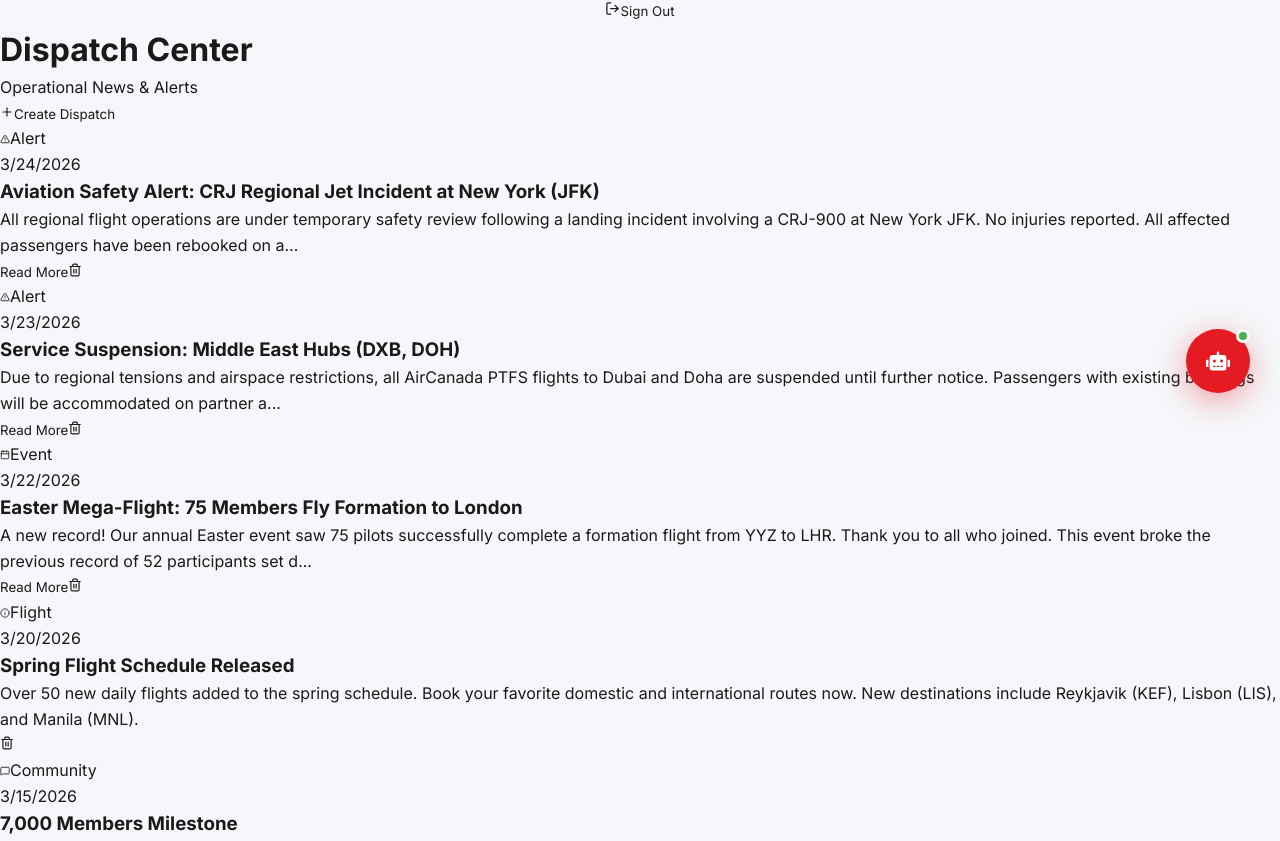
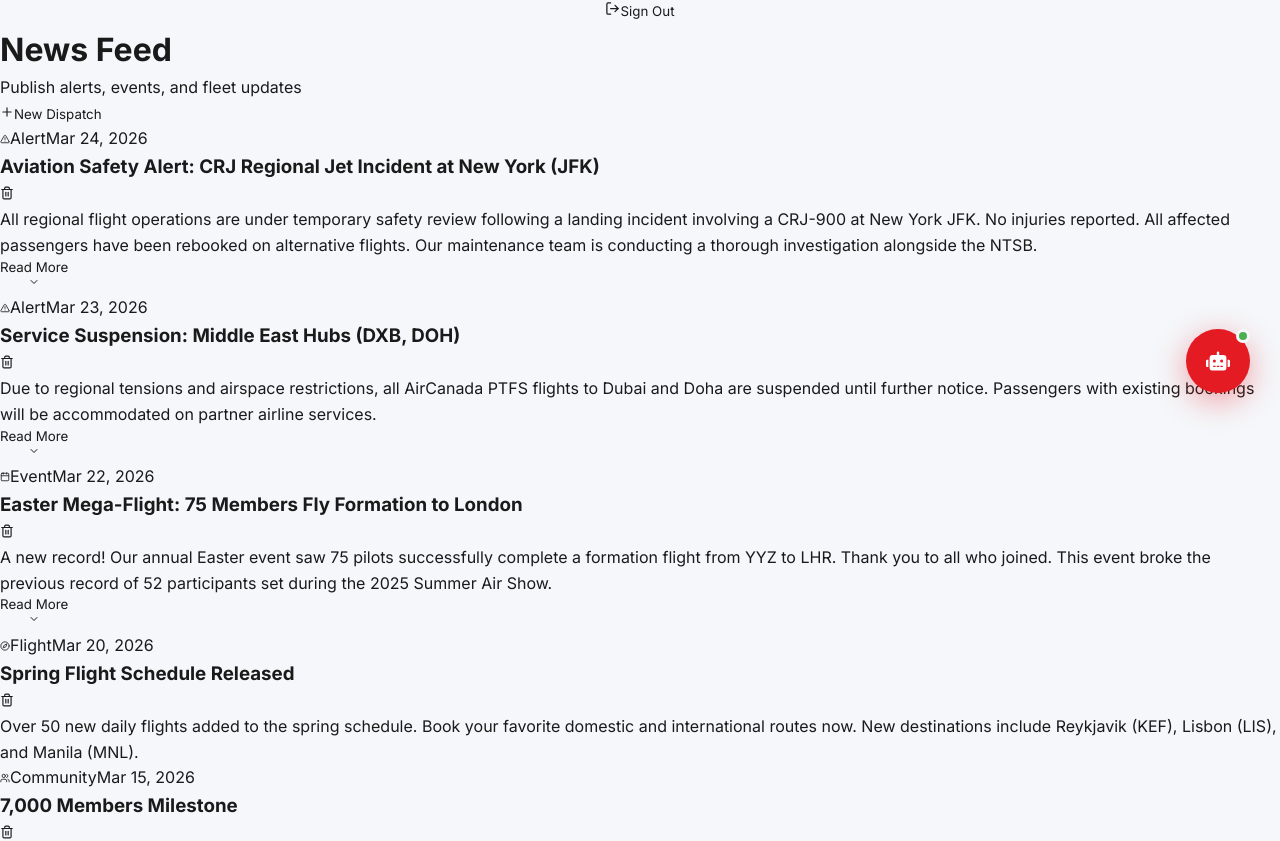
Before and after one commit to samthecanadianpilot/Aircanada.com, a Next.js app: page /staff/news in a window 1280 px wide. Shown: the part 377-1218 px from the top of the page. Built offline with nearby package versions, Linux system fonts and the light colour scheme.

Commit message:
UI Construction: src/app/staff/news/page.tsx

```diff
--- a/src/app/staff/news/page.tsx
+++ b/src/app/staff/news/page.tsx
@@ -1,17 +1,16 @@
 "use client";
 
 import { useState, useEffect } from "react";
-import { Plus, Trash2, Image as ImageIcon, MessageSquare, AlertTriangle, Plane, Calendar, Info, Loader2 } from "lucide-react";
+import { Plus, Trash2, Image as ImageIcon, AlertTriangle, Plane, Calendar, Compass, Users, Loader2, ChevronDown, X } from "lucide-react";
 import { motion, AnimatePresence } from "framer-motion";
-import { cn } from "@/lib/utils";
 import { toast } from "sonner";
 
 const categories = [
-  { label: "Alert", icon: AlertTriangle, color: "text-red-500 bg-red-500/10 border-red-500/20" },
-  { label: "Fleet", icon: Plane, color: "text-blue-500 bg-blue-500/10 border-blue-500/20" },
-  { label: "Event", icon: Calendar, color: "text-purple-500 bg-purple-500/10 border-purple-500/20" },
-  { label: "Flight", icon: Info, color: "text-emerald-500 bg-emerald-500/10 border-emerald-500/20" },
-  { label: "Community", icon: MessageSquare, color: "text-amber-500 bg-amber-500/10 border-amber-500/20" },
+  { label: "Alert", icon: AlertTriangle, color: "bg-red-100 text-red-600 border-red-200" },
+  { label: "Fleet", icon: Plane, color: "bg-blue-100 text-blue-600 border-blue-200" },
+  { label: "Event", icon: Calendar, color: "bg-amber-100 text-amber-700 border-amber-200" },
+  { label: "Flight", icon: Compass, color: "bg-emerald-100 text-emerald-600 border-emerald-200" },
+  { label: "Community", icon: Users, color: "bg-purple-100 text-purple-600 border-purple-200" },
 ];
 
 export default function NewsHub() {
@@ -19,7 +18,6 @@
   const [loading, setLoading] = useState(true);
   const [isCreating, setIsCreating] = useState(false);
   const [expandedId, setExpandedId] = useState<string | null>(null);
-  const [isUploading, setIsUploading] = useState(false);
 
   const [newPost, setNewPost] = useState({
     headline: "",
@@ -28,200 +26,169 @@
     image: null as string | null
   });
 
-  useEffect(() => {
-    fetchNews();
-  }, []);
+  useEffect(() => { fetchNews(); }, []);
 
   const fetchNews = async () => {
     try {
       const res = await fetch("/api/news");
       const data = await res.json();
       setPosts(data);
-    } catch (err) {
-      toast.error("Signal lost: Could not fetch news");
-    } finally {
-      setLoading(false);
-    }
-  };
-
-  const handleFileUpload = async (e: React.ChangeEvent<HTMLInputElement>) => {
-    const file = e.target.files?.[0];
-    if (!file) return;
-
-    setIsUploading(true);
-    const body = new FormData();
-    body.append("file", file);
-
-    try {
-      const res = await fetch("/api/upload", {
-        method: "POST",
-        body
-      });
-      const data = await res.json();
-      if (data.url) {
-        setNewPost(prev => ({ ...prev, image: data.url }));
-        toast.success("Media uplinked");
-      }
-    } catch (err) {
-      toast.error("Media failed to process");
-    } finally {
-      setIsUploading(false);
-    }
+    } catch { toast.error("Failed to load news"); }
+    finally { setLoading(false); }
   };
 
   const handleCreate = async () => {
-    if (!newPost.headline || !newPost.content) {
-      toast.error("Headline and content required");
-      return;
-    }
-
+    if (!newPost.headline || !newPost.content) return toast.error("Required fields missing");
     try {
-      // Create with token (base64 of gamo123 for the existing API requirement)
       const token = btoa("staff-123-gamo123");
       const body = new FormData();
       body.append("token", token);
       body.append("headline", newPost.headline);
       body.append("content", newPost.content);
       body.append("category", newPost.category);
-      if (newPost.image) body.append("image_url", newPost.image); // We already uploaded it, so we pass the URL
-
-      const res = await fetch("/api/news", {
-        method: "POST",
-        body
-      });
-
+      const res = await fetch("/api/news", { method: "POST", body });
       if (res.ok) {
-        toast.success("Dispatch transmitted");
+        toast.success("Dispatch published");
         setIsCreating(false);
         setNewPost({ headline: "", content: "", category: "Alert", image: null });
         fetchNews();
       }
-    } catch (err) {
-      toast.error("Transmission failed");
-    }
-  };
-
-  const deletePost = async (id: string) => {
-    // Note: The existing news API doesn't have a DELETE method shown in my previous check.
-    // I should probably add it or just implement it.
-    // For now I'll just skip to keep it safe, or add it to the route.
-    toast.info("Deletion protocol pending API update");
+    } catch { toast.error("Failed to publish"); }
   };
 
   if (loading) return (
     <div className="flex justify-center py-20">
-      <Loader2 className="animate-spin text-red-600" size={32} />
+      <Loader2 className="animate-spin text-red-500" size={28} />
     </div>
   );
 
   return (
-    <div className="space-y-8">
-      <div className="flex justify-between items-end">
+    <div className="space-y-6">
+      {/* Header */}
+      <div className="flex justify-between items-center">
         <div>
-          <h1 className="text-2xl font-black tracking-tighter uppercase italic">Dispatch Center</h1>
-          <p className="text-[10px] tracking-[0.3em] text-white/40 uppercase font-bold mt-1">Operational News & Alerts</p>
+          <h1 className="text-xl font-bold text-gray-900">News Feed</h1>
+          <p className="text-sm text-gray-500 mt-0.5">Publish alerts, events, and fleet updates</p>
         </div>
         <button
           onClick={() => setIsCreating(true)}
-          className="px-4 py-2 bg-red-600 hover:bg-red-700 text-white rounded-sm text-[10px] font-black uppercase tracking-widest flex items-center shadow-[0_0_15px_rgba(220,38,38,0.2)]"
+          className="flex items-center gap-2 px-4 py-2.5 bg-red-600 hover:bg-red-700 text-white rounded-lg text-xs font-semibold tracking-wide transition-colors shadow-sm"
         >
-          <Plus size={14} className="mr-2" />
-          Create Dispatch
+          <Plus size={14} />
+          New Dispatch
         </button>
       </div>
 
+      {/* Create Form */}
       <AnimatePresence>
         {isCreating && (
           <motion.div
-            initial={{ opacity: 0, y: -20 }}
-            animate={{ opacity: 1, y: 0 }}
-            exit={{ opacity: 0, y: -20 }}
-            className="p-6 bg-white/5 border border-white/10 rounded-lg space-y-4"
+            initial={{ opacity: 0, height: 0 }}
+            animate={{ opacity: 1, height: "auto" }}
+            exit={{ opacity: 0, height: 0 }}
+            className="bg-white rounded-xl border border-gray-200 overflow-hidden"
           >
-            <div className="grid grid-cols-2 gap-4">
+            <div className="p-6 space-y-4">
+              <div className="flex justify-between items-center mb-2">
+                <h2 className="text-sm font-semibold text-gray-900 uppercase tracking-wider">New Dispatch</h2>
+                <button onClick={() => setIsCreating(false)} className="text-gray-400 hover:text-gray-600">
+                  <X size={16} />
+                </button>
+              </div>
               <input
-                placeholder="DISPATCH HEADLINE"
-                className="col-span-2 bg-transparent border-b border-white/10 p-2 text-sm font-bold uppercase tracking-wider outline-none focus:border-red-600 transition-colors"
+                placeholder="Headline"
                 value={newPost.headline}
-                onChange={e => setNewPost({...newPost, headline: e.target.value})}
+                onChange={e => setNewPost({ ...newPost, headline: e.target.value })}
+                className="w-full px-4 py-3 border border-gray-200 rounded-lg text-sm font-medium focus:outline-none focus:ring-2 focus:ring-red-500/20 focus:border-red-500 transition-all bg-gray-50"
               />
+              <div className="flex gap-3">
                 <select
-                className="bg-[#0f0f0f] border border-white/10 p-2 rounded text-[10px] uppercase font-bold tracking-widest outline-none focus:border-red-600 appearance-none text-white"
                   value={newPost.category}
-                onChange={e => setNewPost({...newPost, category: e.target.value})}
+                  onChange={e => setNewPost({ ...newPost, category: e.target.value })}
+                  className="px-4 py-2.5 border border-gray-200 rounded-lg text-xs font-semibold bg-gray-50 focus:outline-none focus:ring-2 focus:ring-red-500/20 text-gray-700"
                 >
                   {categories.map(c => <option key={c.label} value={c.label}>{c.label}</option>)}
                 </select>
               </div>
               <textarea
                 rows={4}
-              placeholder="Operational details and body content..."
-              className="w-full bg-transparent border border-white/5 p-4 text-xs text-white/60 outline-none focus:border-red-600 rounded-lg transition-colors"
+                placeholder="Write the dispatch content..."
                 value={newPost.content}
-              onChange={e => setNewPost({...newPost, content: e.target.value})}
+                onChange={e => setNewPost({ ...newPost, content: e.target.value })}
+                className="w-full px-4 py-3 border border-gray-200 rounded-lg text-sm focus:outline-none focus:ring-2 focus:ring-red-500/20 focus:border-red-500 transition-all bg-gray-50 resize-none"
               />
-            <div className="flex justify-between items-center bg-black/40 p-3 rounded-lg border border-white/5">
-              <label className="flex items-center space-x-2 cursor-pointer text-[10px] uppercase tracking-widest text-white/40 hover:text-white transition-colors">
-                <ImageIcon size={14} className={cn(newPost.image && "text-red-500")} />
-                <span>{newPost.image ? "Image Attached" : isUploading ? "Uploading..." : "Upload Media (Optional)"}</span>
-                <input type="file" className="hidden" onChange={handleFileUpload} accept="image/*" />
-              </label>
-              <div className="space-x-2">
-                 <button onClick={() => setIsCreating(false)} className="px-4 py-2 text-[10px] uppercase font-bold tracking-widest text-white/40 hover:text-white">Cancel</button>
-                 <button onClick={handleCreate} className="px-4 py-2 bg-white text-black text-[10px] uppercase font-bold tracking-widest">Transmit</button>
+              <div className="flex justify-end gap-3 pt-2">
+                <button onClick={() => setIsCreating(false)} className="px-4 py-2 text-xs font-semibold text-gray-500 hover:text-gray-700">
+                  Cancel
+                </button>
+                <button onClick={handleCreate} className="px-5 py-2.5 bg-gray-900 hover:bg-gray-800 text-white rounded-lg text-xs font-semibold transition-colors">
+                  Publish
+                </button>
               </div>
             </div>
           </motion.div>
         )}
       </AnimatePresence>
 
-      <div className="grid gap-4 mt-8">
+      {/* Posts */}
+      <div className="space-y-3">
         {posts.map(post => {
-          const category = categories.find(c => c.label === post.category) || categories[0];
+          const cat = categories.find(c => c.label === post.category) || categories[0];
           const isExpanded = expandedId === post.id;
-          const displayBody = isExpanded ? post.content : (post.content.length > 200 ? post.content.slice(0, 200) + "..." : post.content);
+          const isLong = post.content.length > 200;
 
           return (
             <motion.div
+              key={post.id}
               layout
-              key={post.id}
-              className="group bg-[#0a0a0a] border border-white/5 p-6 relative overflow-hidden transition-all hover:bg-black"
+              className="bg-white rounded-xl border border-gray-100 overflow-hidden hover:border-gray-200 transition-colors group"
             >
-              <div className={cn("absolute top-0 left-0 w-1 h-full", category.color.split(' ')[0].replace('text', 'bg'))} />
-
-              <div className="flex justify-between items-start mb-4">
-                <div className={cn("px-2 py-1 rounded text-[8px] font-black uppercase tracking-widest flex items-center", category.color)}>
-                  <category.icon size={10} className="mr-1" />
+              <div className="p-5">
+                <div className="flex items-start justify-between gap-4">
+                  <div className="flex-1 min-w-0">
+                    <div className="flex items-center gap-2.5 mb-2.5">
+                      <span className={`inline-flex items-center gap-1 px-2 py-0.5 rounded text-[10px] font-bold uppercase tracking-wider border ${cat.color}`}>
+                        <cat.icon size={10} />
                         {post.category}
-                </div>
-                <span className="text-[10px] font-mono text-white/20 uppercase tracking-widest">
-                  {new Date(post.date).toLocaleDateString()}
+                      </span>
+                      <span className="text-[11px] text-gray-400">
+                        {new Date(post.date).toLocaleDateString('en-US', { month: 'short', day: 'numeric', year: 'numeric' })}
                       </span>
                     </div>
+                    <h3 className="font-semibold text-gray-900 text-[15px] leading-snug">{post.headline}</h3>
+                  </div>
+                  <button className="opacity-0 group-hover:opacity-100 p-2 text-gray-300 hover:text-red-500 transition-all">
+                    <Trash2 size={14} />
+                  </button>
+                </div>
 
-              {post.image && (
-                <div className="mb-4 h-48 w-full overflow-hidden rounded border border-white/5">
-                  <img src={post.image} className="w-full h-full object-cover grayscale hover:grayscale-0 transition-all duration-700" alt={post.headline} />
-                </div>
-              )}
+                {/* Smooth expand content */}
+                <motion.div
+                  initial={false}
+                  animate={{
+                    height: isExpanded || !isLong ? "auto" : "3.2em",
+                    opacity: 1
+                  }}
+                  transition={{ duration: 0.35, ease: [0.4, 0, 0.2, 1] }}
+                  className="overflow-hidden mt-3"
+                >
+                  <p className="text-sm text-gray-500 leading-relaxed whitespace-pre-wrap">
+                    {post.content}
+                  </p>
+                </motion.div>
 
-              <h3 className="text-lg font-bold tracking-tight mb-2 uppercase">{post.headline}</h3>
-              <p className="text-[11px] text-white/60 leading-relaxed font-medium whitespace-pre-wrap">
-                {displayBody}
-              </p>
-
-              {post.content.length > 200 && (
+                {isLong && (
                   <button
                     onClick={() => setExpandedId(isExpanded ? null : post.id)}
-                  className="mt-4 text-[10px] font-black uppercase tracking-[0.2em] text-red-500 hover:text-red-400 transition-colors"
+                    className="mt-2 flex items-center gap-1 text-xs font-semibold text-red-500 hover:text-red-600 transition-colors"
                   >
                     {isExpanded ? "Show Less" : "Read More"}
+                    <motion.div animate={{ rotate: isExpanded ? 180 : 0 }} transition={{ duration: 0.2 }}>
+                      <ChevronDown size={12} />
+                    </motion.div>
                   </button>
                 )}
-
-              <button onClick={() => deletePost(post.id)} className="absolute top-4 right-4 opacity-0 group-hover:opacity-100 transition-opacity p-2 text-white/20 hover:text-red-500">
-                <Trash2 size={14} />
-              </button>
+              </div>
             </motion.div>
           );
         })}
```
Lines whose indentation alone changed are shown as unchanged.
